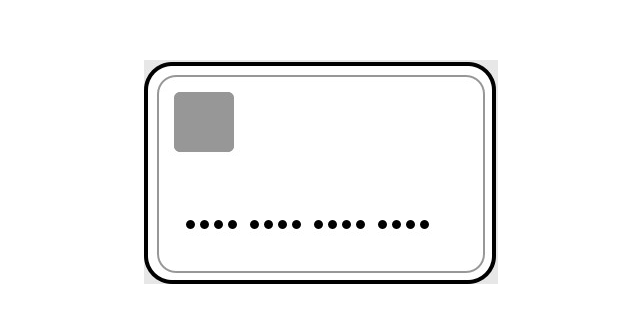
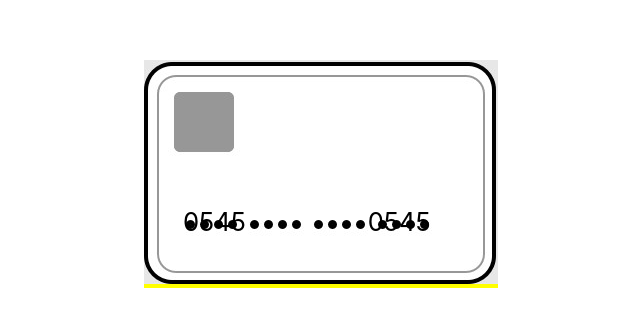
Before and after one commit to muhammedogz/Credit-Card-Payment-Page, a React (Create React App) app in the folder card-project/: page / in a window 1280 px wide. Shown: the part 226-552 px from the top of the page, without its empty margins (319-959 px from the left). Built offline with nearby package versions, Linux system fonts and the light colour scheme.

Commit message:
Add text to card

```diff
--- /dev/null
+++ b/card-project/src/Components/Card.scss
@@ -0,0 +1,22 @@
+.card-div {
+    position: relative;
+    background-color: yellow;
+}
+
+.card-text {
+    position: absolute;
+    font-size: 1.6em;
+
+    transition: all 0.3s ease-in-out;
+
+}
+
+.card-text-left {
+    top: 53%;
+    left: 11%;
+}
+
+.card-text-right {
+    top: 53%;
+    right: 19%;
+}
--- a/card-project/src/Components/Card.tsx
+++ b/card-project/src/Components/Card.tsx
@@ -1,6 +1,8 @@
 import { useState } from "react";
 
 import ReactCardFlip from 'react-card-flip';
+
+import './Card.scss';
 
 const front = '/card_front.jpg';
 const back = '/card_back.jpg';
@@ -14,7 +16,7 @@ const Card = () => {
 
     return (
         <>
-        <div onClick={() => setIsFlipped(!isFlipped)}>
+        <div className="card-div" onClick={() => setIsFlipped(!isFlipped)}>
             <ReactCardFlip isFlipped={isFlipped}>
                 <div key="front">
                     <img src={process.env.PUBLIC_URL + front} alt="front" />
@@ -24,6 +26,8 @@ const Card = () => {
                     <img src={process.env.PUBLIC_URL + back} alt="back" />
                 </div>
             </ReactCardFlip>
+            {!isFlipped && <><p style={{backgroundColor:"re"}} className="card-text card-text-left"> 0545 </p>
+            <p className="card-text card-text-right"> 0545 </p></>}
         </div>
         </>
     )
```
Lines whose indentation alone changed are shown as unchanged.
